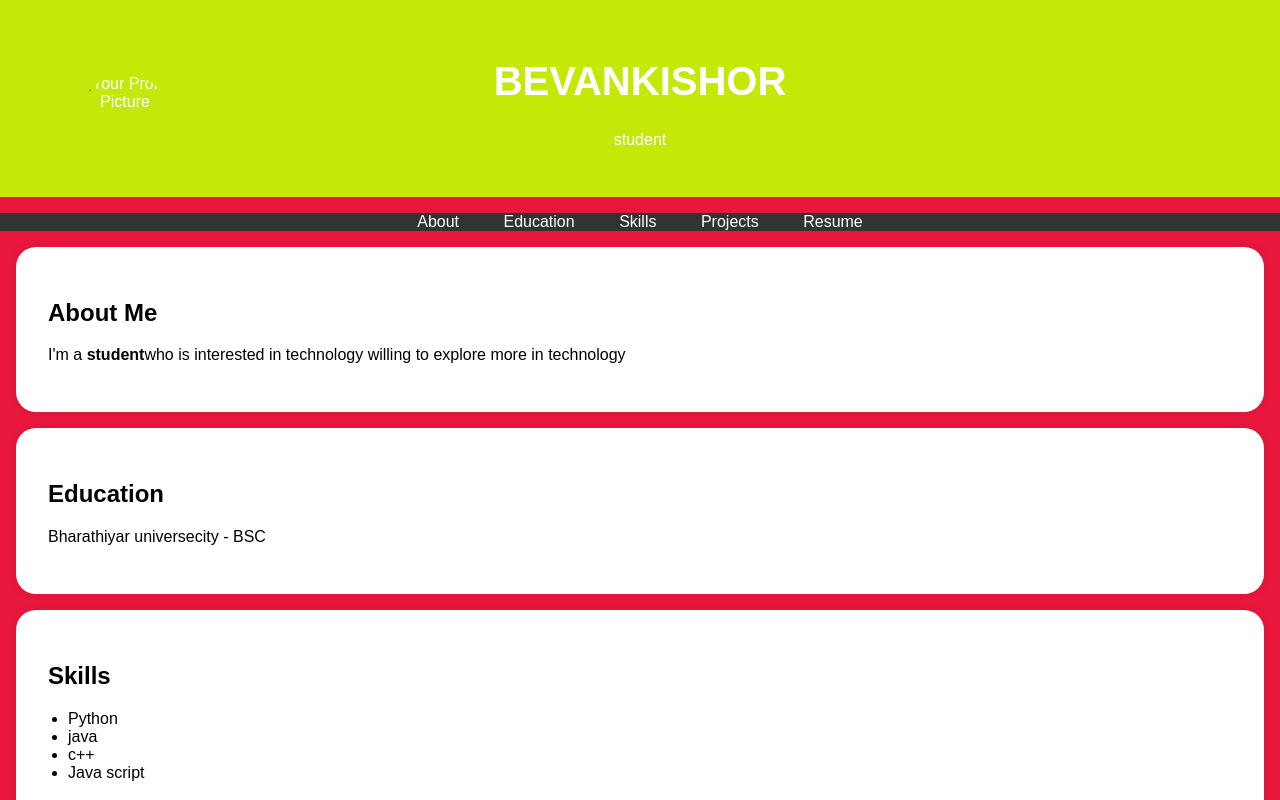
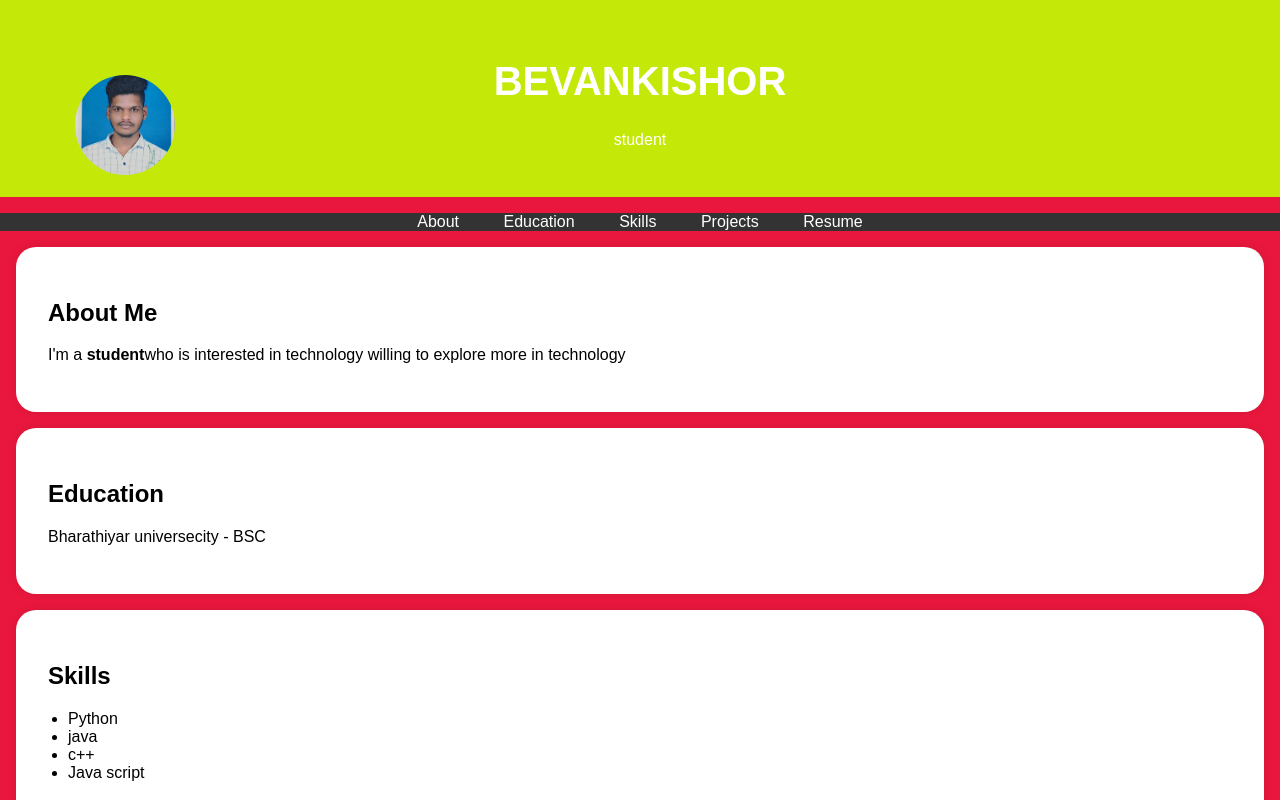
Before and after one commit to BEVANKISHORM/digital_portfolio, a plain HTML site: page index.html in a window 1280 px wide. Shown: the top 800 px of the page. Drawn offline with Linux system fonts and the light colour scheme.

Commit message:
Update index.html

```diff
--- a/index.html
+++ b/index.html
@@ -95,7 +95,7 @@
     <header>
         <div class="header-content">
             <!-- Add your profile picture here -->
-            <img src=C:\Users\student\bevan.jpg" alt="Your Profile Picture" class="profile-picture">
+            <img src="bevan.jpg" alt="Your Profile Picture" class="profile-picture">
             <h1>BEVANKISHOR</h1>
             <p>student</p>
         </div>
```
